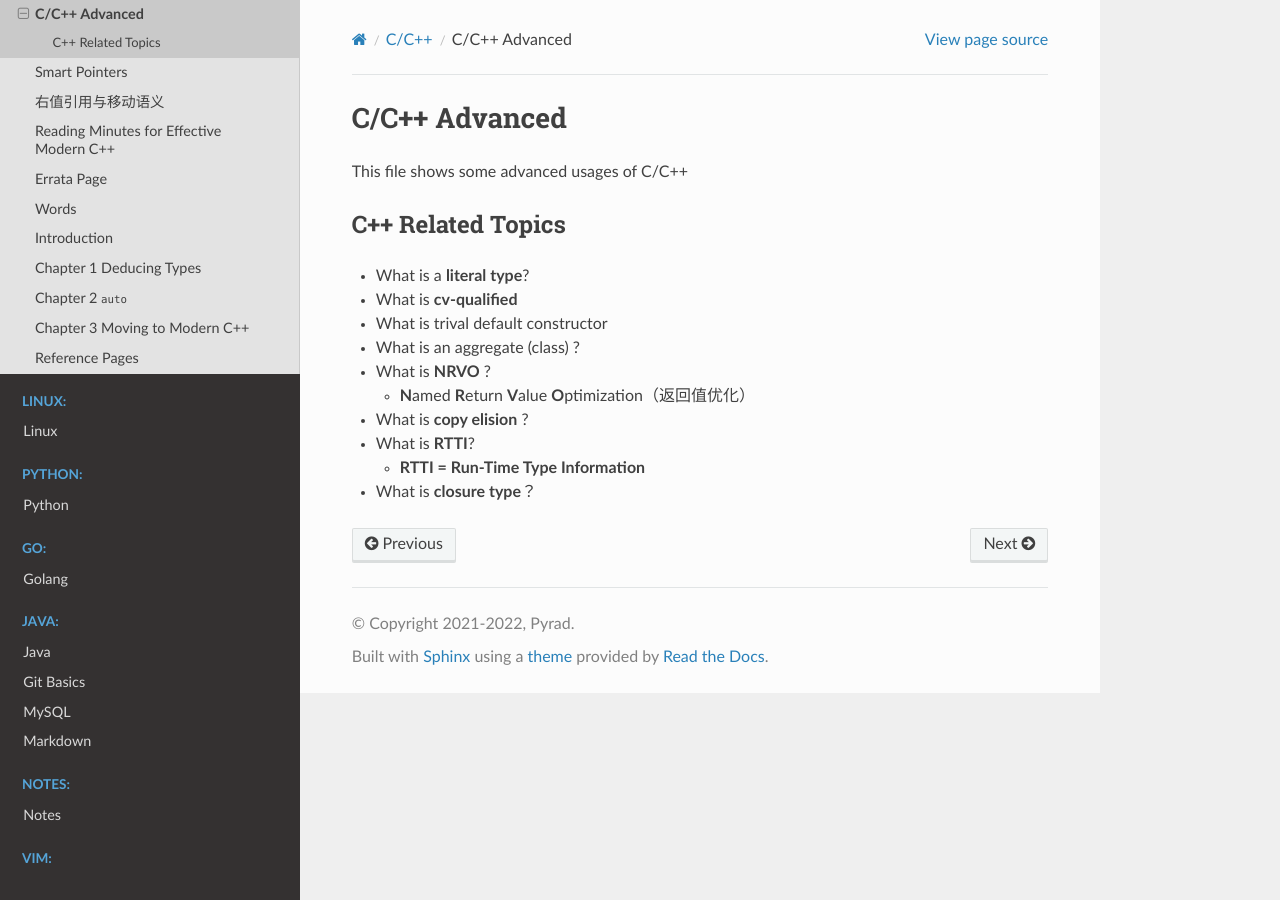
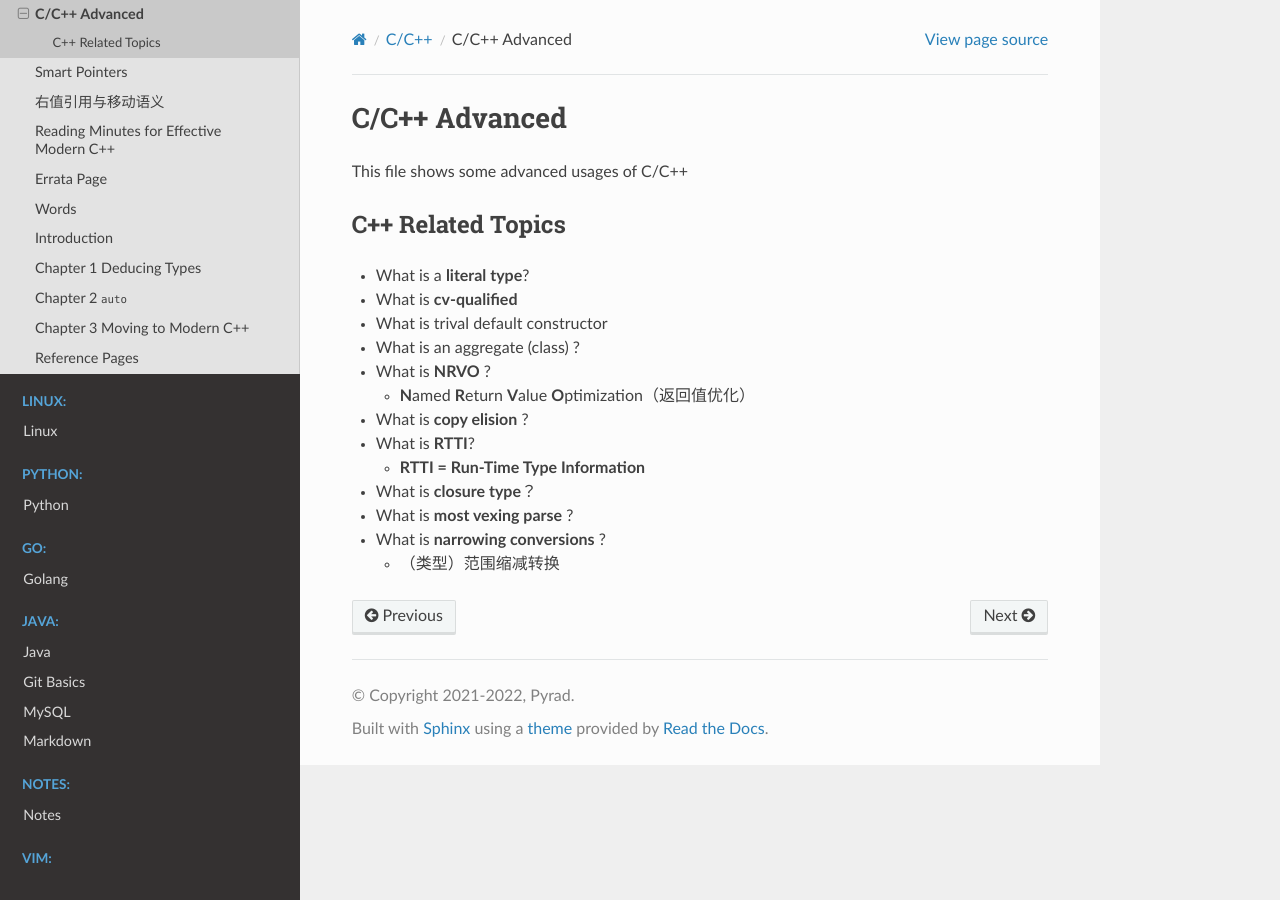
Before and after one commit to Pyrad/pyradnotes, a Sphinx documentation site: the page built from source/CPP/CppAdvanced.md, in a window 1280 px wide. Built offline with Sphinx 7.4.7 and the Read the Docs theme 2.0.0, drawn with Linux system fonts in a browser that asks for light colours.

Commit message:
What is narrowing conversion?

```diff
--- a/source/CPP/CppAdvanced.md
+++ b/source/CPP/CppAdvanced.md
@@ -16,3 +16,6 @@ This file shows some advanced usages of C/C++
 - What is **RTTI**?
   - **RTTI = Run-Time Type Information**
 - What is **closure type**？
+- What is **most vexing parse** ?
+- What is **narrowing conversions** ?
+  - （类型）范围缩减转换
```
